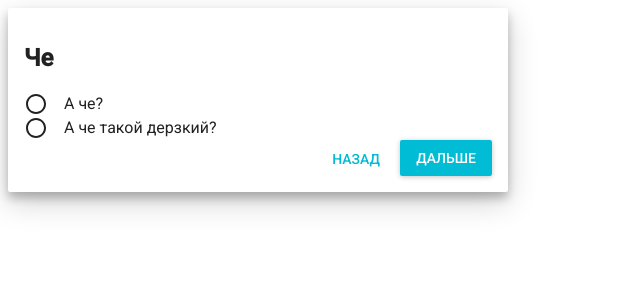
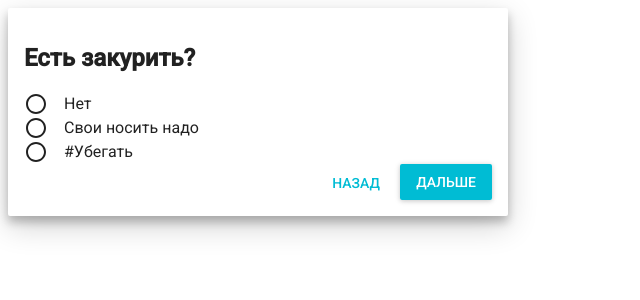
Before and after one commit to pavellob/gopnik, a React app: page / in a window 1280 px wide. Shown: the top 300 px of the page, without its empty margins (0-640 px from the left). Built offline with nearby package versions, Linux system fonts and the light colour scheme; what react-tap-event-plugin would draw is missing.

Commit message:
next now work

```diff
--- a/App.js
+++ b/App.js
@@ -1,37 +1,54 @@
 import React from 'react';
+import ReactDOM from 'react-dom';
 import _ from 'lodash';
-
 import DkComponents from './widgets/DkComponents'
 import Step from './Step';
+import testData from './test_data';
+import MuiThemeProvider from 'material-ui/styles/MuiThemeProvider';
 
-import testData from './test_data';
 
+
+const { startStepId, steps } = testData;
 
 class App extends React.Component {
 	constructor(props) {
 		super(props);
+		this.goToNextStep = this.goToNextStep.bind(this);
 		this.state = {
-			stepId: this.props.startStepId
+			stepId: this.props.startStepId,
+			answers: []
 		}
 	}
+
+	goToNextStep(nextStepId, answer) {
+		this.state.answers.push(answer);
+		this.setState({stepId: nextStepId});
+		this.render();
+	}
+
+
   render(){
   	const step = _.find(this.props.steps, {id: this.state.stepId});
   	const blockName = _.result(step, 'block');
   	let TestStep = DkComponents[blockName];
     return (
     	<div>
-    		<Step>
+    		<Step stepId={this.state.stepId} goToNextStep={this.goToNextStep}>
 	    		<TestStep {...step.data}/>
 	    	</Step>
 	    </div>
     )
   }
+
 }
-
-const { startStepId, steps } = testData;
 
 App.defaultProps = {startStepId, steps};
 
 
+const ThemedApp = () => (
+	<MuiThemeProvider>
+		<App />
+	</MuiThemeProvider>
+)
 
-export default App
+export default ThemedApp
--- a/Step.js
+++ b/Step.js
@@ -22,17 +22,23 @@ class Step extends React.Component {
 		this.next = this.next.bind(this);
 		this.setResult = this.setResult.bind(this);
 		this.state = {
-			result: null
+			result: null,
+			nextStepId: -1
 		}
 	}
 
 	setResult(result) {
-		console.log("Дальше идем на шаг", result.nextStepId || this.props.children.props.nextStepId);
+		console.log(result);
+		const nextStepId = result.nextStepId || this.props.children.props.nextStepId;
+		console.log("Ответ:", result, "; Дальше идем на шаг", nextStepId);
+		this.setState({
+			nextStepId: nextStepId,
+			result
+		});
 	}
 
-	next(nextStepId) {
-		console.log("NEXT");
-		console.log(this);
+	next() {
+		this.props.goToNextStep(this.state.nextStepId, this.state.result);
 	}
 
 	back() {
--- a/main.js
+++ b/main.js
@@ -1,16 +1,10 @@
 import React from 'react';
 import ReactDOM from 'react-dom';
-import MuiThemeProvider from 'material-ui/styles/MuiThemeProvider';
 import injectTapEventPlugin from 'react-tap-event-plugin';
 
 import App from './App';
 
 injectTapEventPlugin();
 
-const ThemedApp = () => (
-	<MuiThemeProvider>
-		<App />
-	</MuiThemeProvider>
-)
 
-ReactDOM.render(<ThemedApp />, document.getElementById('app'))
+ReactDOM.render(<App />, document.getElementById('app'))
--- a/test_data.js
+++ b/test_data.js
@@ -4,20 +4,118 @@ export default {
 			id: 1,
         block: "RbQuestion",
         data: {
-          question: "Че",
+          question: "Есть закурить?",
           answers: [{
-            id: 55,
-            label: "А че?",
+            id: 1,
+            label: "Нет",
+            hint: "норм ответ(3)",
+            nextStepId: 2
+          },
+          {
+            id: 2,
+            label: "Свои носить надо",
+            hint: "обостряешь",
+            nextStepId: 3
+          },
+          {
+            id: 3,
+            label: "#Убегать",
+            hint: "норм ответ"
+          }],
+        	nextStepId: 55
+        }
+		},
+		{
+			id: 2,
+        block: "RbQuestion",
+        data: {
+          question: "Че, спортсмен?",
+          answers: [{
+            id: 4,
+            label: "А че, хочешь проверить?",
             hint: "норм ответ",
+            nextStepId: 3
+          },
+          {
+            id: 5,
+            label: "Извините",
+            hint: "обостряешь",
             nextStepId: 66
           },
           {
-            id: 77,
-            label: "А че такой дерзкий?",
+            id: 6,
+            label: "#Хук#",
+            hint: "норм ответ"
+          }],
+        	nextStepId: 77
+        }
+		},
+		{
+			id: 3,
+        block: "RbQuestion",
+        data: {
+          question: "Че такой дерзкий?",
+          answers: [{
+            id: 7,
+            label: "#Хук#",
+            hint: "норм ответ",
+            nextStepId: 77
+          },
+          {
+            id: 8,
+            label: "Да ниче!",
+            hint: "обостряешь",
+            nextStepId: 4
+          },
+          {
+            id: 9,
+            label: "Извините, сударь",
             hint: "обостряешь",
           }],
-        	nextStepId: 2
+        	nextStepId: 66
+        }
+		},
+		{
+			id: 4,
+        block: "RbQuestion",
+        data: {
+          question: "Хуй в очо!",
+          answers: [{
+            id: 10,
+            label: "#Хук#",
+            hint: "норм ответ",
+            nextStepId: 77
+          },
+
+          {
+            id: 11,
+            label: "ээээ",
+            hint: "обостряешь",
+          }],
+        	nextStepId: 66
+        }
+		},
+		{
+			id: 55,
+        block: "RbQuestion",
+        data: {
+          question: "Зато живой",
+        }
+		},
+		{
+			id: 66,
+        block: "RbQuestion",
+        data: {
+          question: "Э, да ты чмо, остался без денег",
+        }
+		},
+		{
+			id: 77,
+        block: "RbQuestion",
+        data: {
+          question: "Безумству храбрых поем мы песню",
         }
 		}
+
 		]
 };
```
